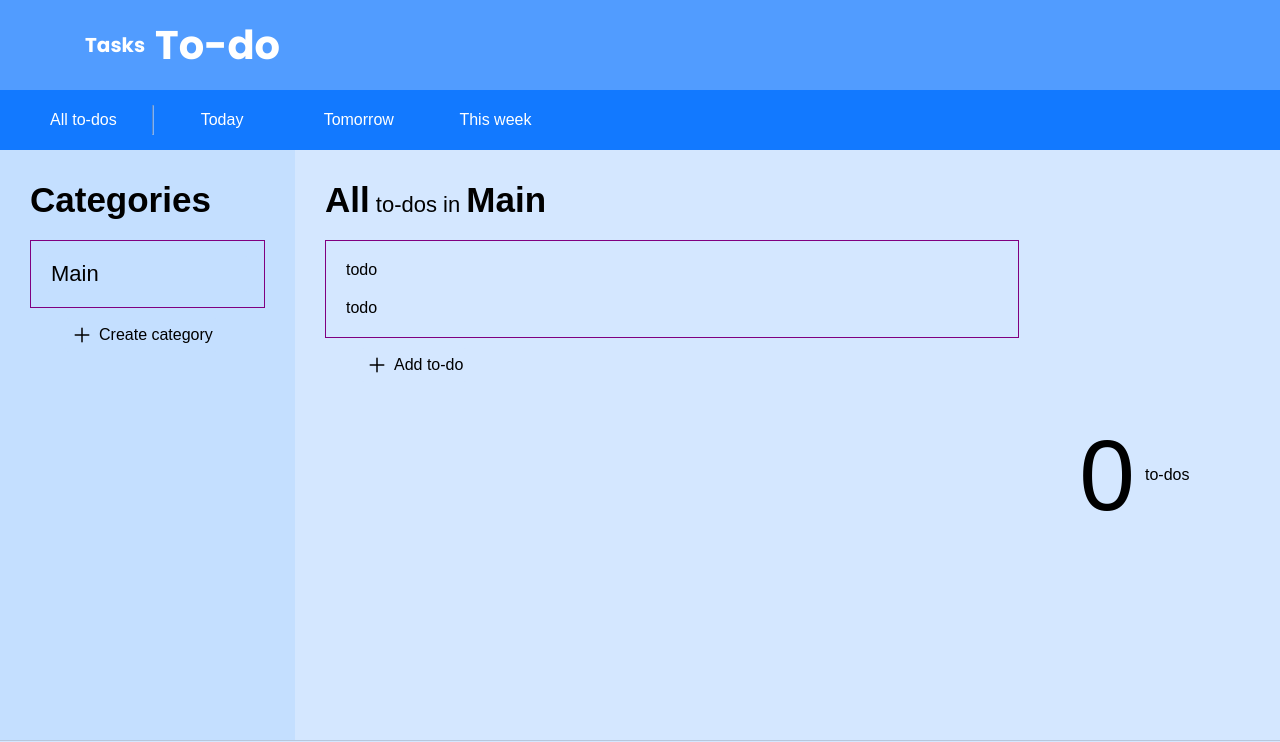
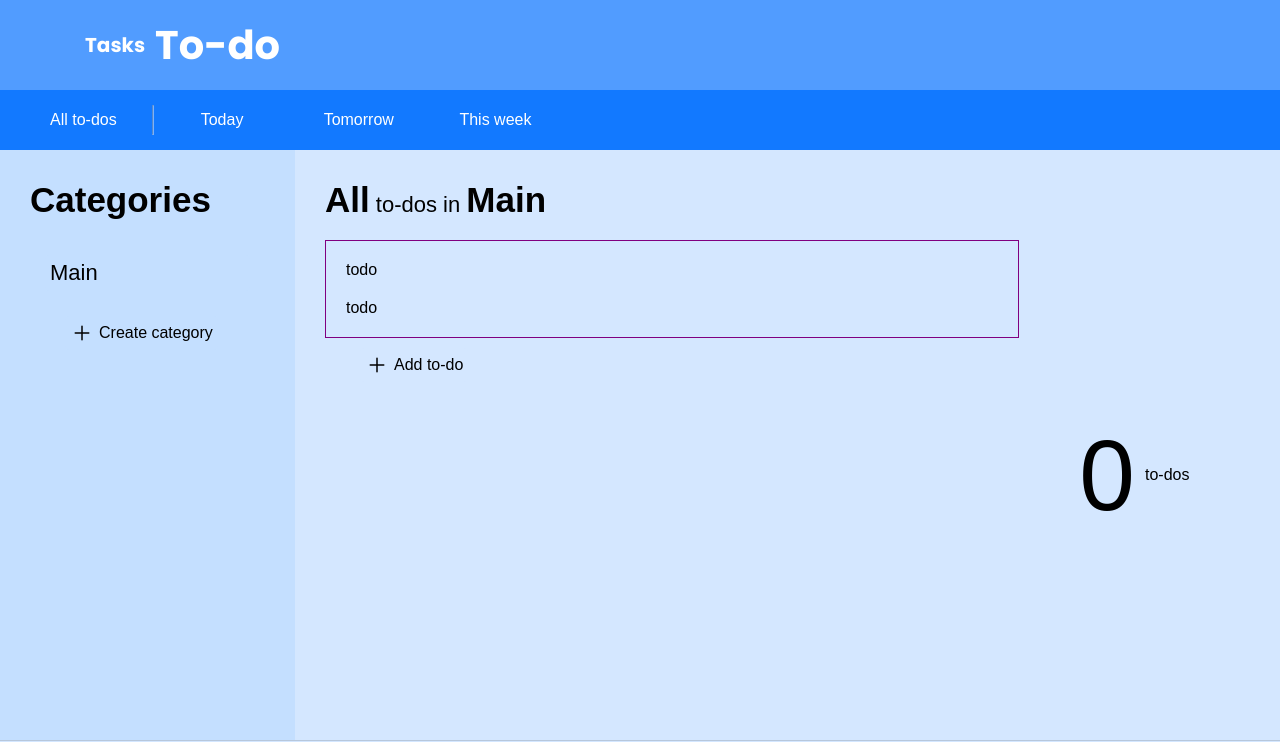
Before and after one commit to fsjev/to-do-list-app, a plain HTML site: page index.html in a window 1280 px wide. Shown: the top 742 px of the page. Drawn offline with nearby package versions, Linux system fonts and the light colour scheme.

Commit message:
remove border

```diff
--- a/style.css
+++ b/style.css
@@ -91,7 +91,6 @@
     height: 345px;
 }
 .category-names{
-    border: 1px solid purple;
     display: grid;
     grid-template-columns: 1fr;
     padding: 15px;
```
